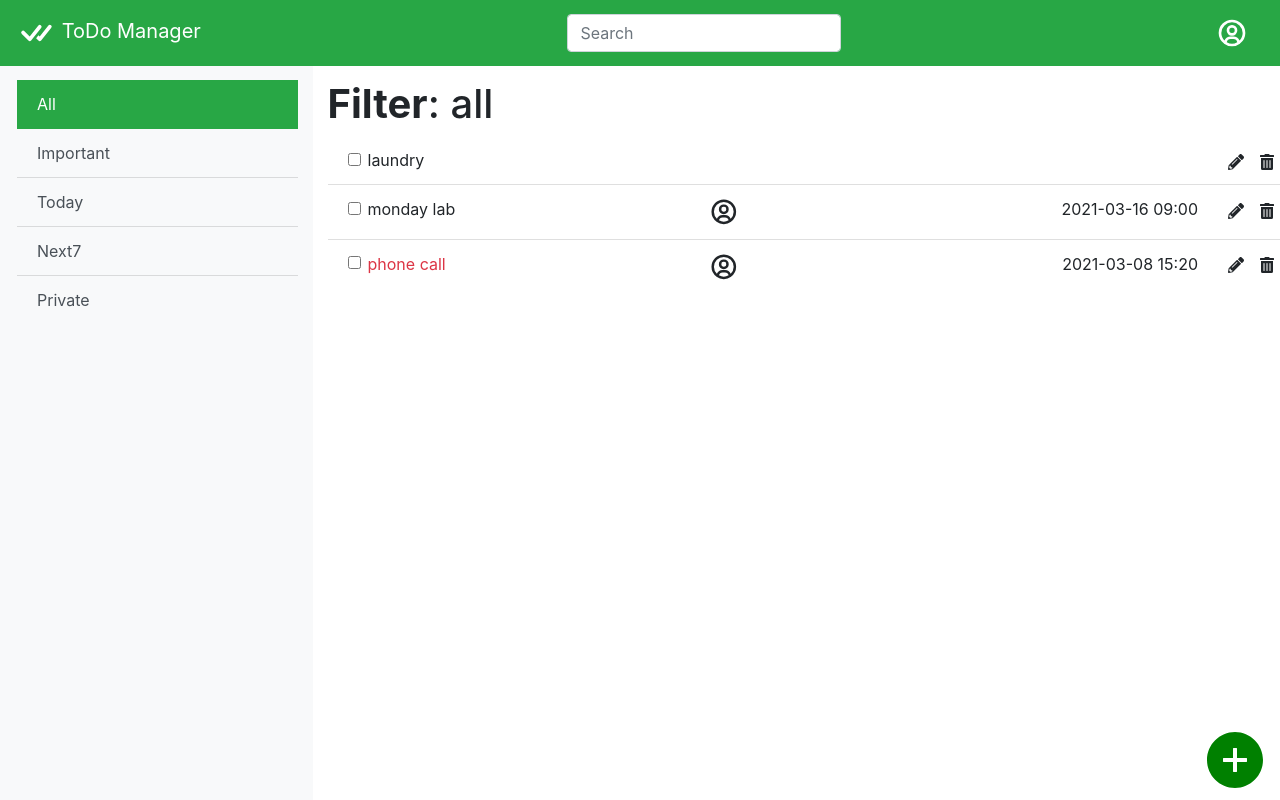
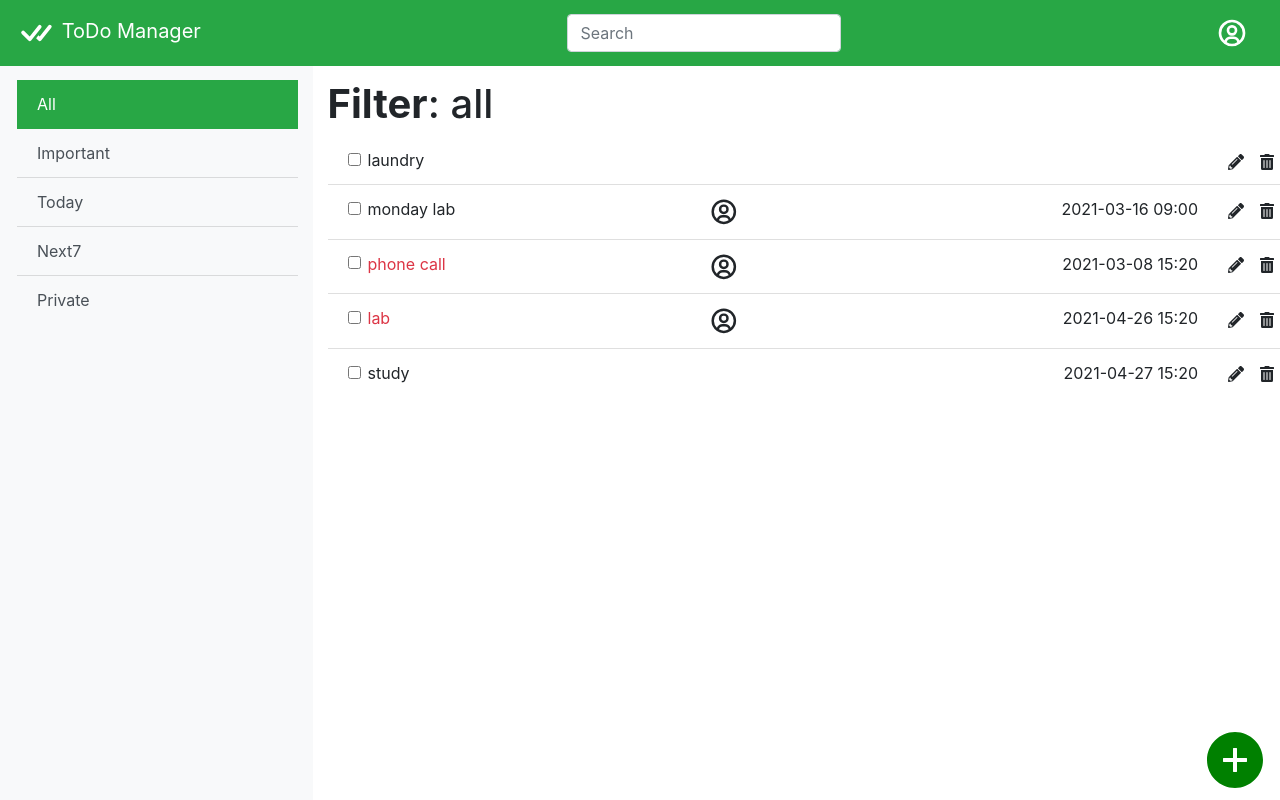
Before and after one commit to tndevelop/Website-TaskList, a React (Create React App) app in the folder biglab1/: page / in a window 1280 px wide. Built offline with nearby package versions, Linux system fonts and the light colour scheme.

Commit message:
Prove con altri task

```diff
--- a/biglab1/src/App.js
+++ b/biglab1/src/App.js
@@ -15,12 +15,16 @@ import { Task, List } from './TaskListCreate';
 const t1 = new Task(1, "laundry", false, true);
 const t2 = new Task(2, "monday lab", false, false, "2021-03-16T09:00:00.000Z");
 const t3 = new Task(3, "phone call", true, false, "2021-03-08T15:20:00.000Z");
+const t4 = new Task(4, "lab", true, false, "2021-04-26T15:20:00.000Z");
+const t5 = new Task(5, "study", false, true, "2021-04-27T15:20:00.000Z");
 
 // create the task list and add the dummy tasks
 const taskList = new List();
 taskList.add(t1);
 taskList.add(t2);
 taskList.add(t3);
+taskList.add(t4);
+taskList.add(t5);
 
 const filterNames = ["All", "Important", "Today", "Next7", "Private"];
 
```
